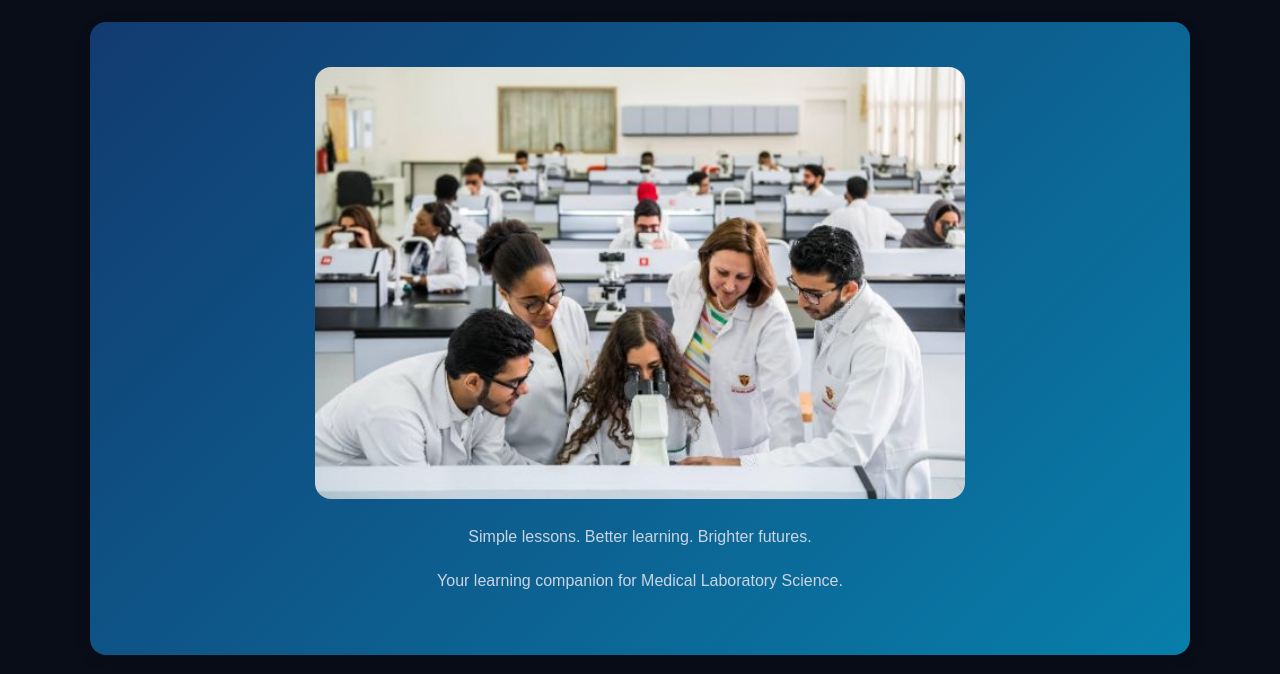
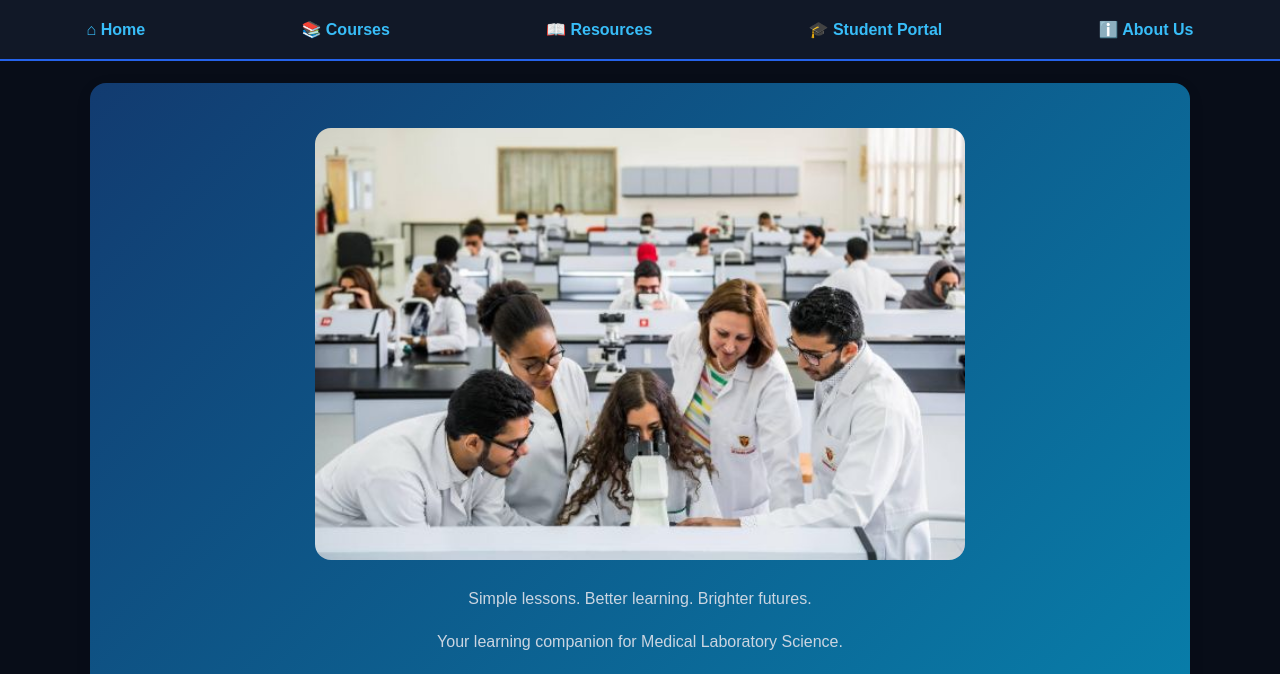
Before and after one commit to johnadedamola224-bot/mls-study-hub, a plain HTML site: page index.html in a window 1280 px wide. Shown: the top 674 px of the page. Drawn offline with Linux system fonts and the light colour scheme; no server answers.

Commit message:
Add professional navigation bar

```diff
--- a/index.html
+++ b/index.html
@@ -97,6 +97,21 @@ button {
     <meta name="viewport" content="width=device-width, initial-scale=1.0">
 </head>
 <body style="background-color: lightblue; font-family: Arial, sans-serif;">
+
+<nav style="background:#111827; padding:16px; display:flex; justify-content:space-around; align-items:center; flex-wrap:wrap; gap:15px; border-bottom:2px solid #2563eb;">
+
+<a href="#home" style="color:#60a5fa; text-decoration:none; font-weight:bold;">⌂ Home</a>
+
+<a href="#courses" style="color:white; text-decoration:none; font-weight:bold;">📚 Courses</a>
+
+<a href="#resources" style="color:white; text-decoration:none; font-weight:bold;">📖 Resources</a>
+
+<a href="#student-portal" style="color:white; text-decoration:none; font-weight:bold;">🎓 Student Portal</a>
+
+<a href="#about" style="color:white; text-decoration:none; font-weight:bold;">ℹ️ About Us</a>
+
+</nav>
+
 
   <section style="text-align:center; padding:25px 15px; background:#f0f7ff;">
   <img src="Screenshot_20261021-105238.jpg" alt="Medical Laboratory Scientist in a modern laboratory" style="width:100%; max-width:650px; height:auto; border-radius:16px;">
```
